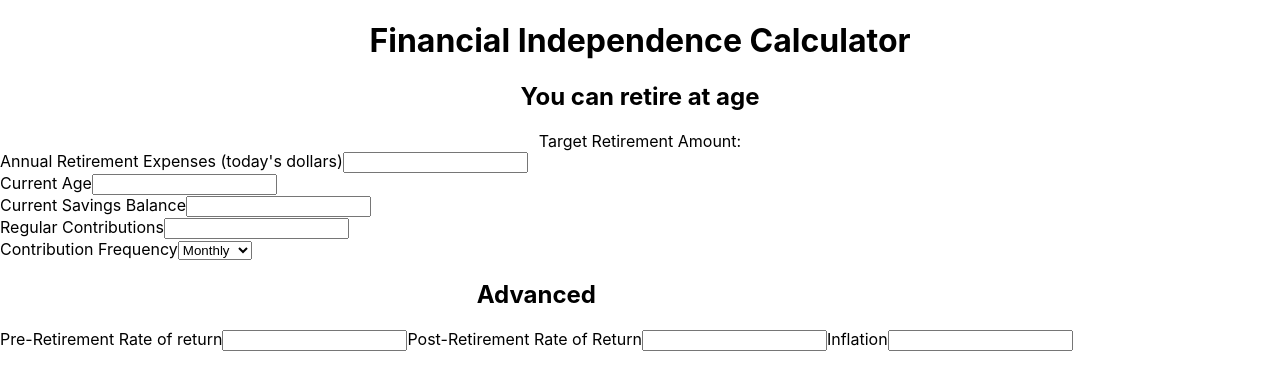
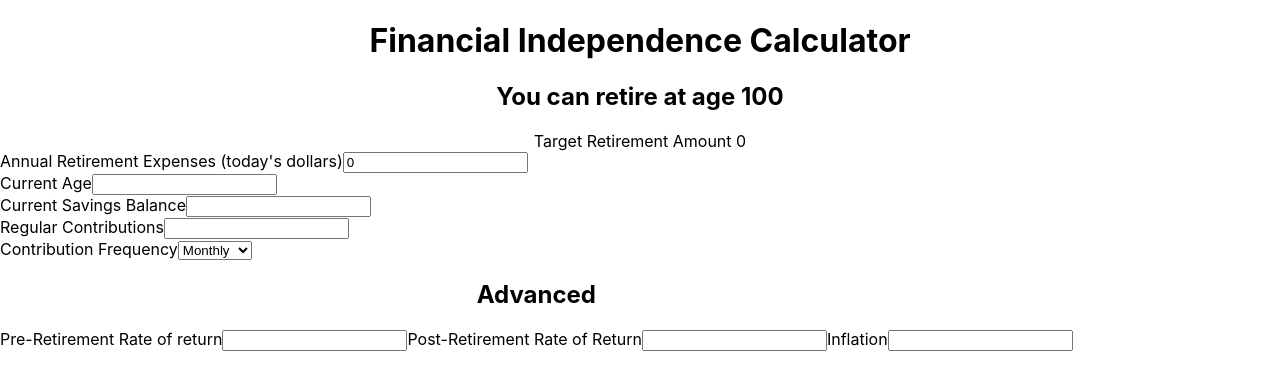
Before and after one commit to aabusaif2001/Calculator-App, a React (Create React App) app in the folder my-app/: page / in a window 1280 px wide. Shown: the top 390 px of the page. Built offline with nearby package versions, Linux system fonts and the light colour scheme.

Commit message:
implementing variables in order to handle inputs more efficiently

```diff
--- a/my-app/src/App.js
+++ b/my-app/src/App.js
@@ -27,12 +27,12 @@ function App() {
   return (
     <div className="App">
       <h1>Financial Independence Calculator</h1>
-      <h2>You can retire at age</h2>
-      <div>Target Retirement Amount: </div>
+      <h2>You can retire at age {retirementAge}</h2>
+      <div>Target Retirement Amount {targetRetAmt}</div>
       <form className='fire-calc-form'>
         <label>
           Annual Retirement Expenses (today's dollars)
-          <input type="number"/>
+          <input type="number" value={annualRetExp} onChange={(e)=> setAnnualRetExp(parseInt(e.target.value))}/>
         </label>
         <label>
          Current Age
```
